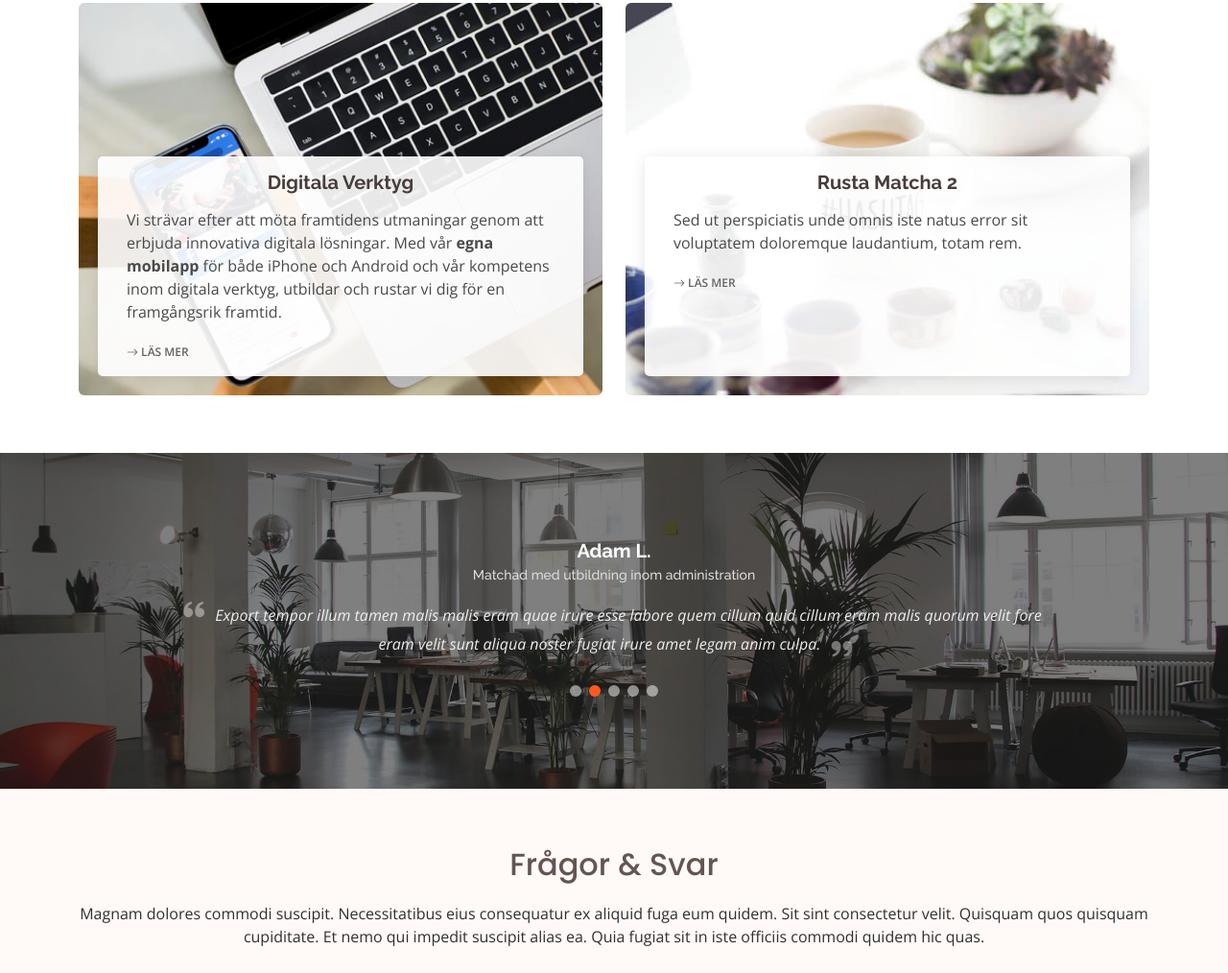
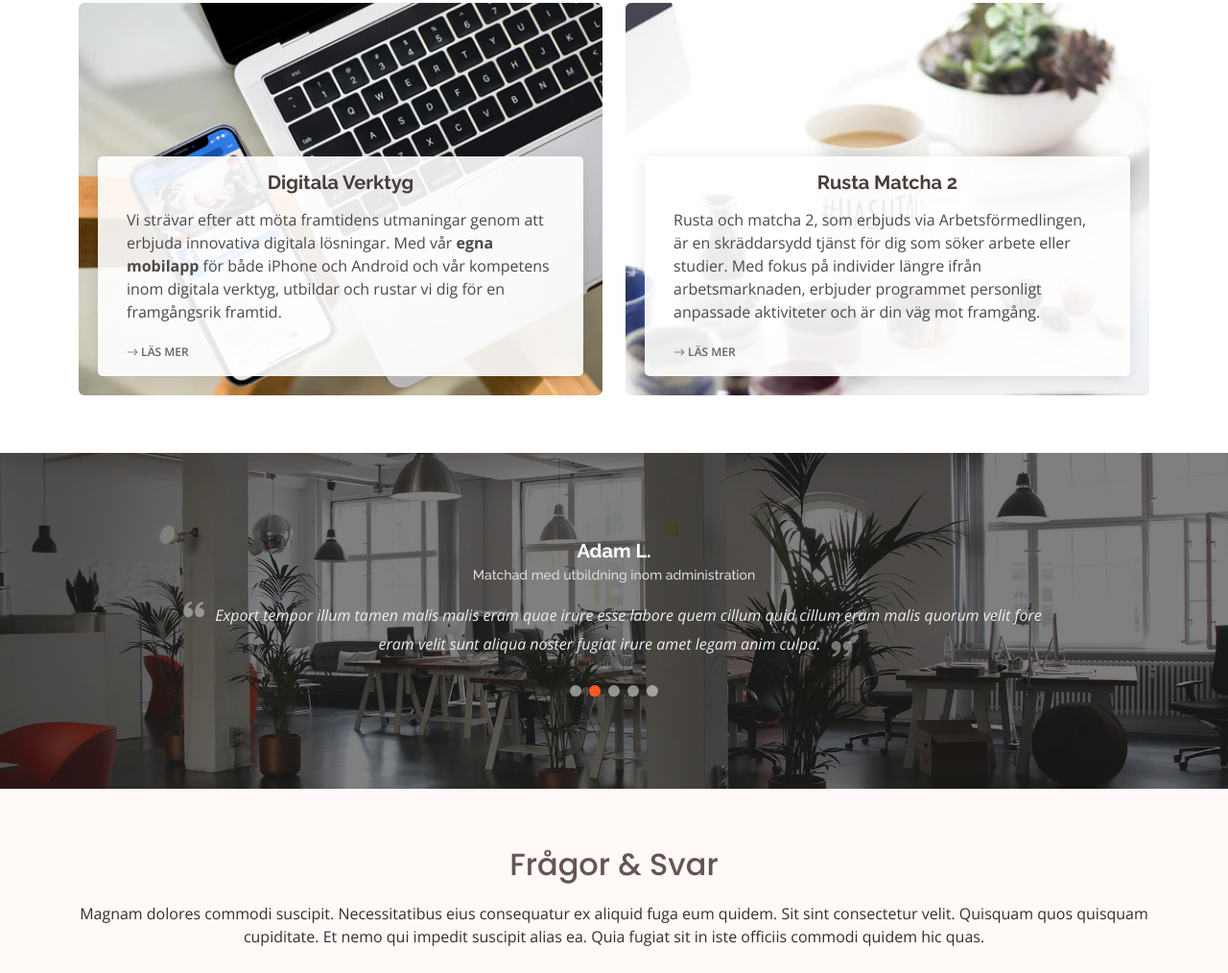
Before and after one commit to Aisi040/RustaMatcha, a plain HTML site: page index.html in a window 1280 px wide. Shown: the part 2999-4013 px from the top of the page at 96% size. Drawn offline with nearby package versions, Linux system fonts and the light colour scheme.

Commit message:
added text for RM2

```diff
--- a/index.html
+++ b/index.html
@@ -305,7 +305,7 @@
             <div class="card" style="background-image: url(assets/img/values-2.jpg);">
               <div class="card-body">
                 <h5 class="card-title"><a href="">Rusta Matcha 2</a></h5>
-                <p class="card-text">Sed ut perspiciatis unde omnis iste natus error sit voluptatem doloremque laudantium, totam rem.</p>
+                <p class="card-text">Rusta och matcha 2, som erbjuds via Arbetsförmedlingen, är en skräddarsydd tjänst för dig som söker arbete eller studier. Med fokus på individer längre ifrån arbetsmarknaden, erbjuder programmet personligt anpassade aktiviteter och är din väg mot framgång.</p>
                 <div class="read-more"><a href="rustamatcha2.html"><i class="bi bi-arrow-right"></i> Läs mer</a></div>
               </div>
             </div>
```
